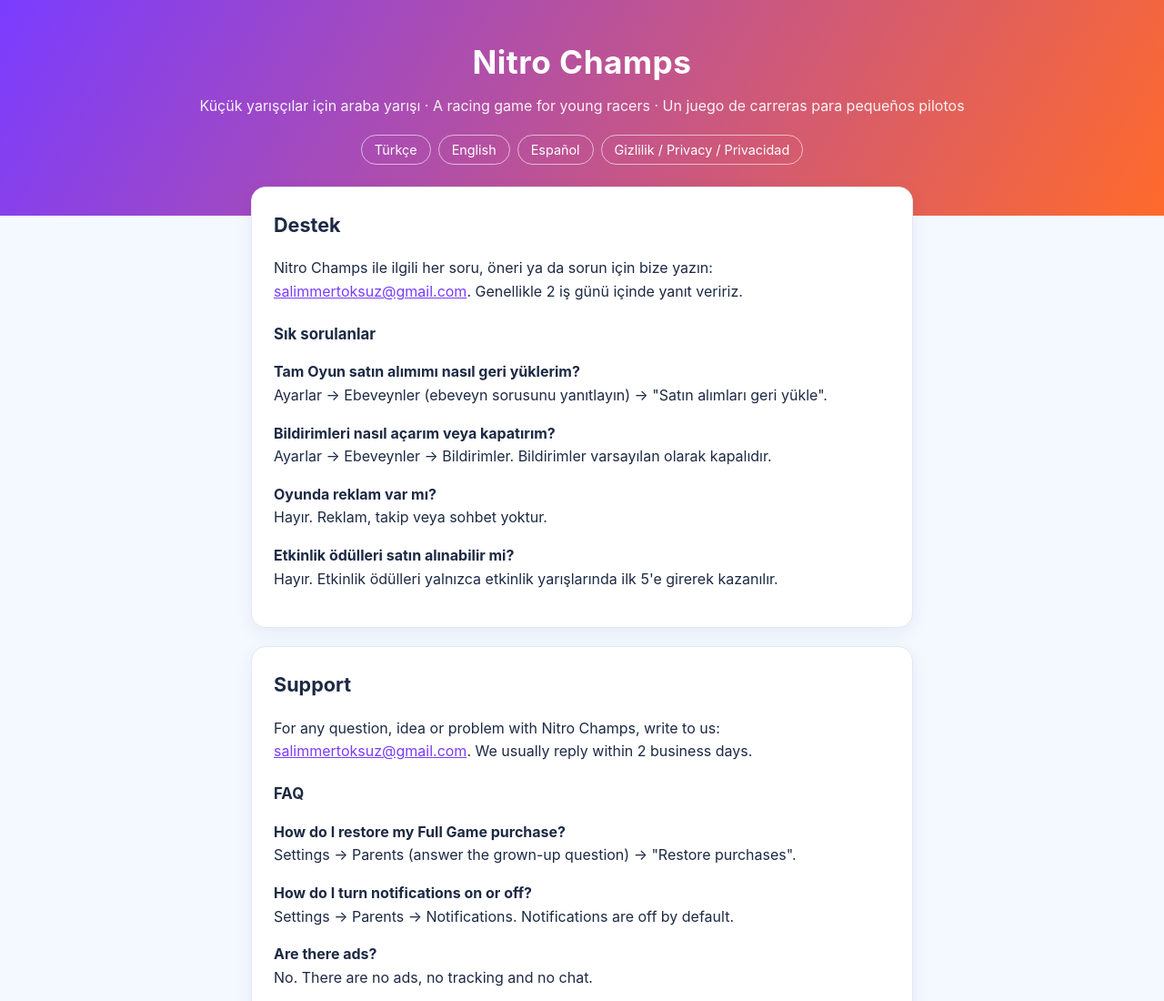
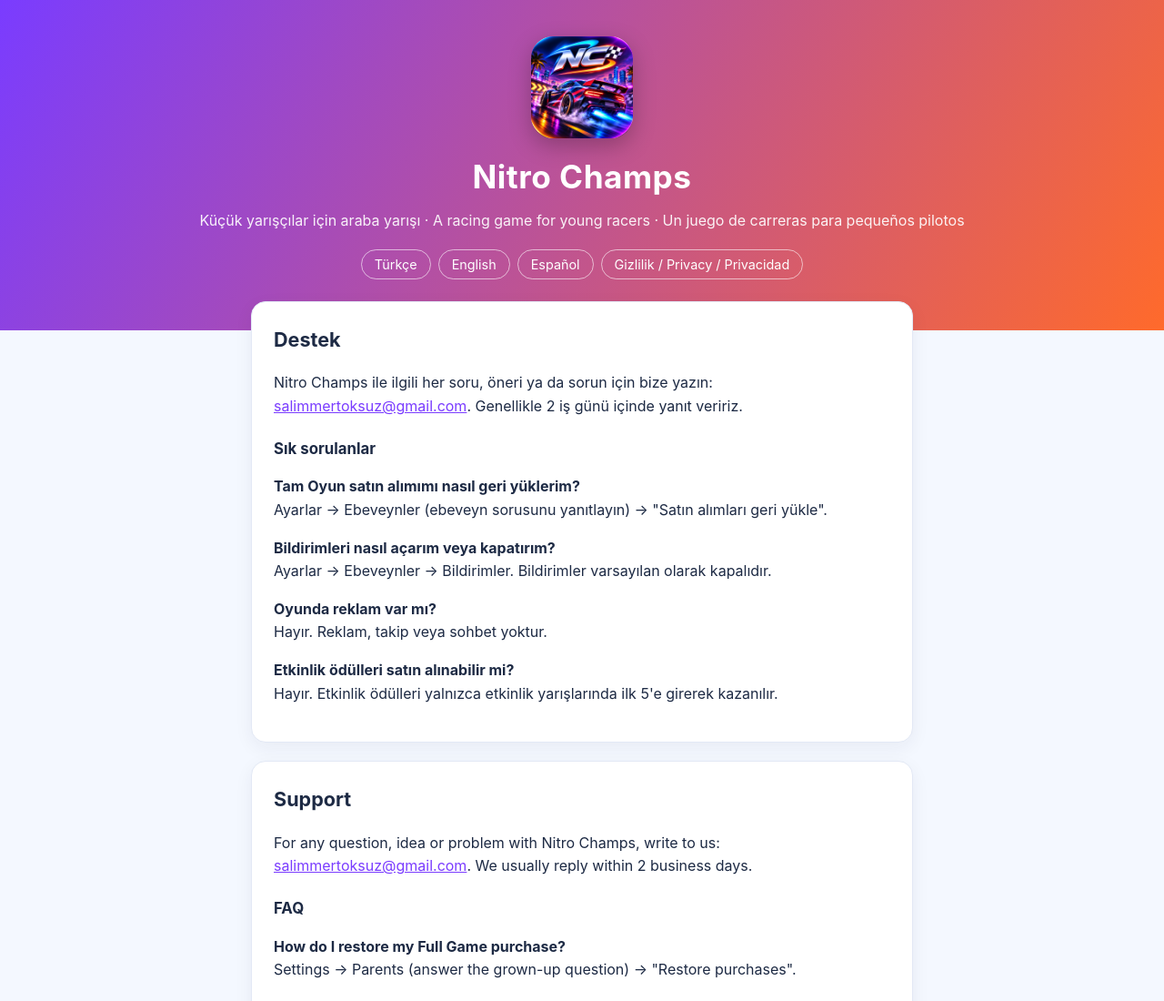
Before and after one commit to mertoksuz/nitrochamps, a plain HTML site: page index.html in a window 1280 px wide. Shown: the top 1100 px of the page at 91% size. Drawn offline with Linux system fonts and the light colour scheme.

Commit message:
Add Nitro Champs logo, favicon and touch icon

```diff
--- a/index.html
+++ b/index.html
@@ -4,10 +4,13 @@
 <meta charset="utf-8">
 <meta name="viewport" content="width=device-width,initial-scale=1">
 <title>Nitro Champs – Destek / Support / Soporte</title>
+<link rel="icon" type="image/png" href="favicon.png">
+<link rel="apple-touch-icon" href="apple-touch-icon.png">
 <link rel="stylesheet" href="style.css">
 </head>
 <body>
 <header>
+  <img class="logo" src="logo.png" alt="Nitro Champs" width="112" height="112">
   <h1>Nitro Champs</h1>
   <p>Küçük yarışçılar için araba yarışı · A racing game for young racers · Un juego de carreras para pequeños pilotos</p>
   <nav><a href="#tr">Türkçe</a><a href="#en">English</a><a href="#es">Español</a><a href="privacy.html">Gizlilik / Privacy / Privacidad</a></nav>
--- a/style.css
+++ b/style.css
@@ -14,3 +14,4 @@ h3{font-size:1.05rem;margin:20px 0 6px}
 a{color:var(--accent2)}
 .muted{color:var(--muted);font-size:.9rem}
 footer{text-align:center;color:var(--muted);font-size:.85rem;padding:0 16px 32px}
+header .logo{display:block;width:112px;height:112px;margin:0 auto 14px;border-radius:24px;box-shadow:0 8px 24px rgba(0,0,0,.25)}
```
Also changed, not shown: privacy.html (+3 -0 lines), apple-touch-icon.png (added), favicon.png (added), logo.png (added).
